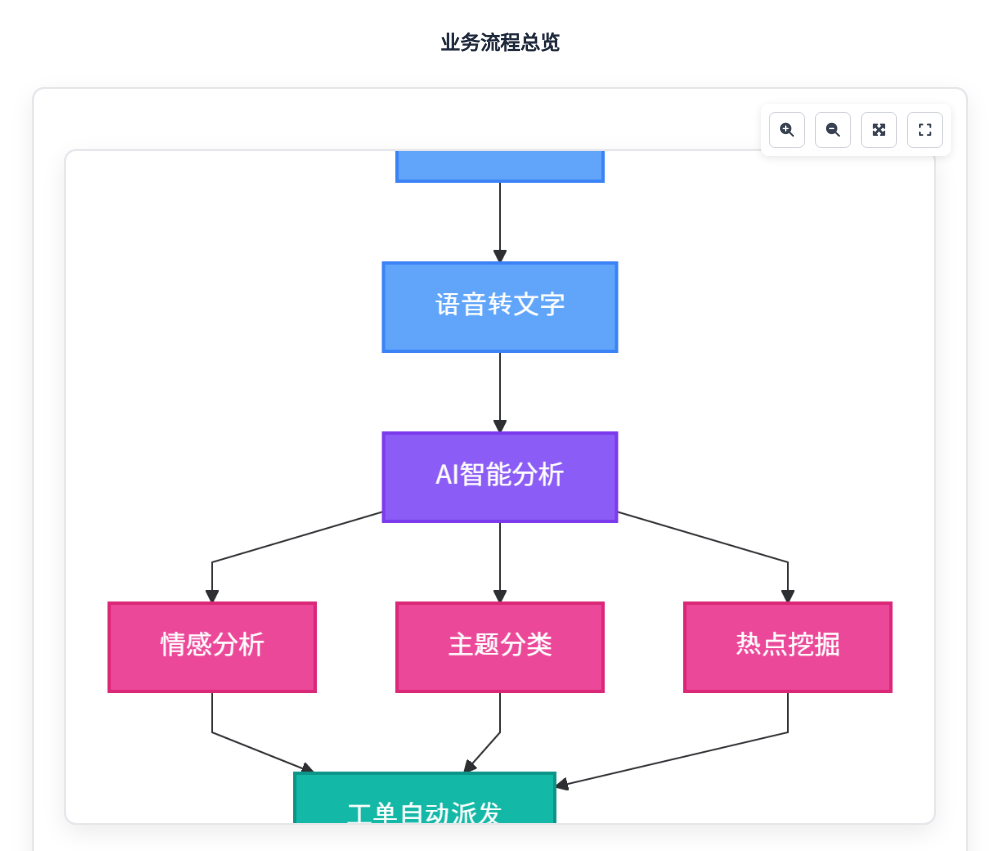
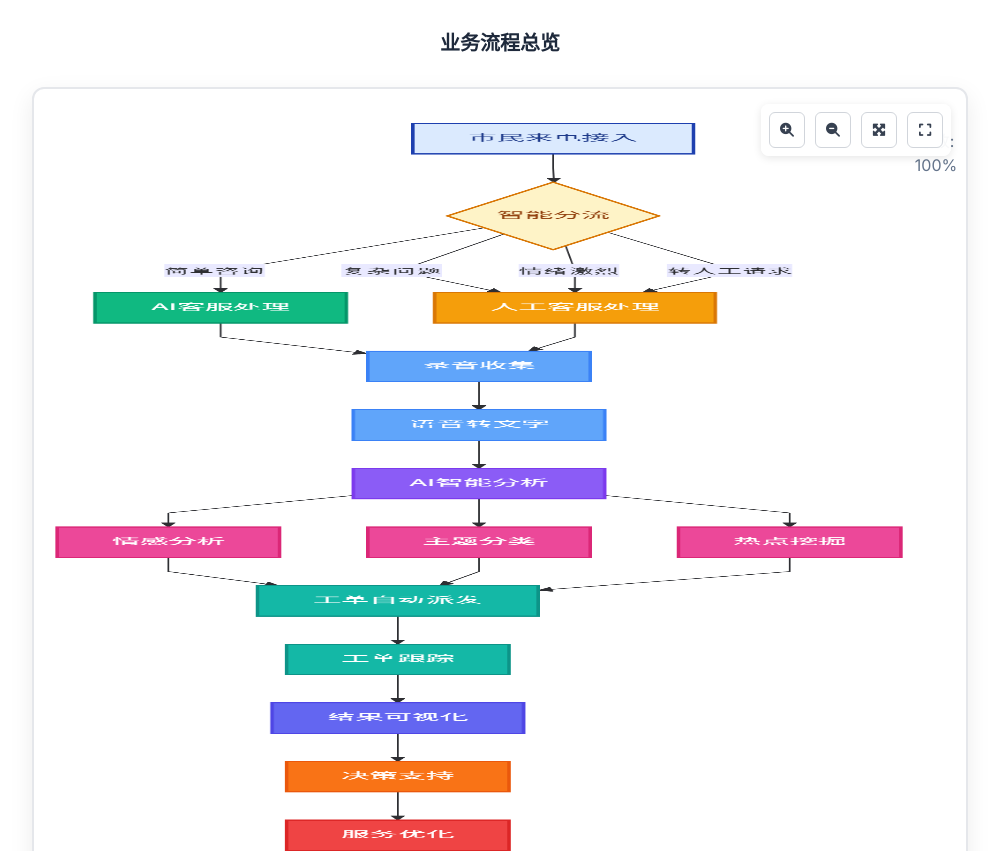
Before and after one commit to presoftdata/proposal, a plain HTML site: page index.html in a window 1280 px wide. Shown: the part 2261-3112 px from the top of the page, without its empty margins (280-1279 px from the left). Drawn offline with nearby package versions, Linux system fonts and the light colour scheme; a script that the page names is missing.

Commit message:
Update index.html

```diff
--- a/index.html
+++ b/index.html
@@ -544,10 +544,8 @@
                   <i class="fas fa-expand"></i>
                 </button>
               </div>
-              <div class="mermaid-container">
-                  <div class="mermaid">
-                      <img src="images/flowchart_business.png" alt="业务流程图" style="max-width: 100%; height: auto;" />
-                  </div>
+              <img src="images/flowchart_business.png" alt="业务流程图" style="width: 100%; max-width: 1200px; height: auto; cursor: pointer;" id="flowchartImage" />
+              <div class="scale-info" style="text-align: center; margin-top: 10px; color: #64748b;"> 缩放: <span id="scalePercent">100%</span>
               </div>
             </div>
           </div>
```
